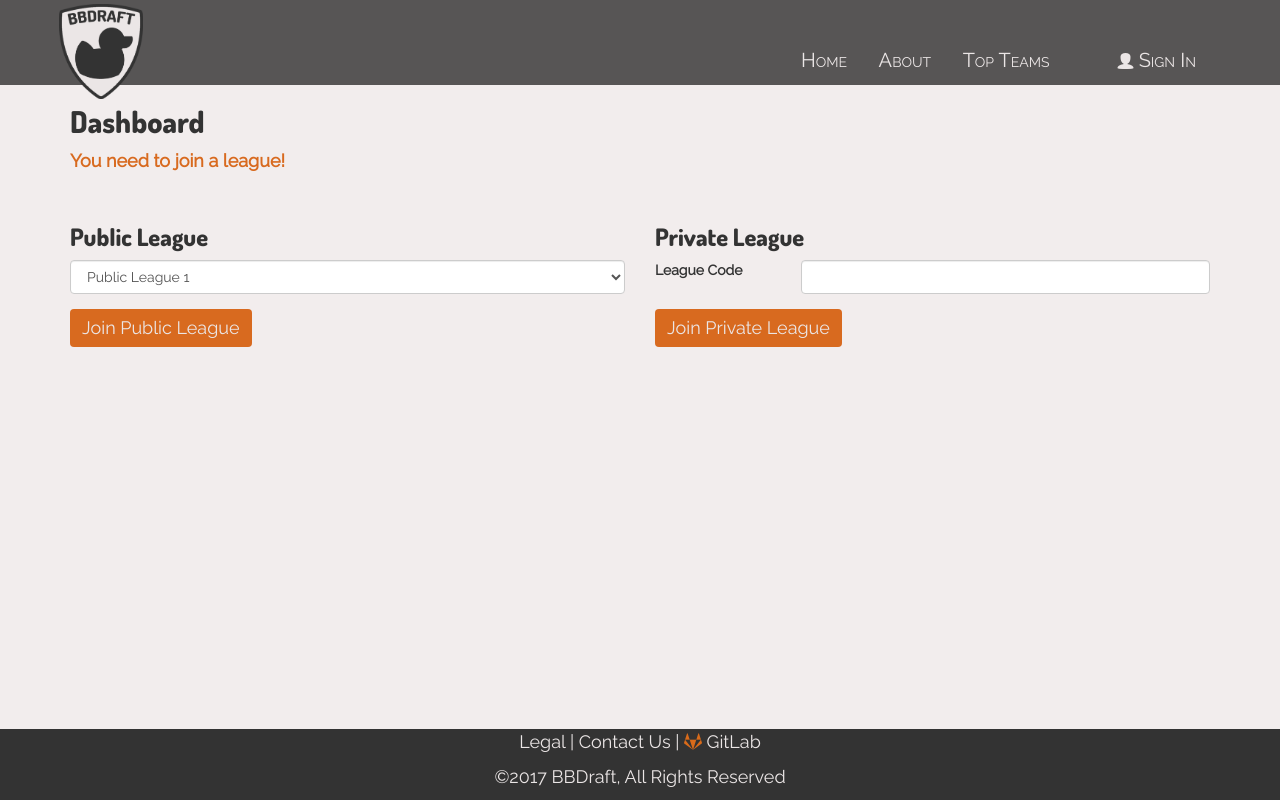
After one commit to LakenH/bbdraft, a PHP site: template templates/joinleague.twig in a window 1280 px wide. The commit adds this page. Run offline with PHP 8.4, Linux system fonts and the light colour scheme; the template is opened without the code that fills it, so the values that code supplies are empty; some libraries are stand-ins or nearby versions; some web fonts are replaced.

Commit message:
dashboard started
the first stages of the dashboard have been started, including a page to
join a league

```diff
--- /dev/null
+++ b/templates/joinleague.twig
@@ -0,0 +1,37 @@
+{% extends 'base.twig' %}
+{% block title %}Dashboard{% endblock %}
+{% block content %}
+<div class="container">
+<h2>Dashboard</h2>
+<p><strong class="orange-text">You need to join a league!</strong></p><br>
+<div class="row">
+	<div class="col-sm-12 col-md-6">
+		<form method="post" name="publicLeagueForm">
+			<h3>Public League</h3>
+				<div class="form-group">
+				<select name="publicLeague" class="form-control">
+					<option value="public1">Public League 1</option>
+					<option value="reddit">Reddit League</option>
+				</select>
+			</div>
+			<button type="submit" name="publicSubmit" class="btn">Join Public League</button>
+		</form>
+	</div>
+	<div class="col-sm-12 col-md-6">
+		<form method="post" name="privateLeagueForm">
+			<h3>Private League</h3>
+			<div class="form-group row">
+				<div class="col-sm-3">
+					<label for="private-code">League Code</label>
+				</div>
+				<div class="col-sm-9">
+					<input type="text" id="private-code" name="leagueCode" class="form-control">
+				</div>
+			</div>
+			<button type="submit" name="privateSubmit" class="btn">Join Private League</button>
+		</form>
+	</div>
+</div>
+
+</div>
+{% endblock %}
```
Also changed, not shown: dashboard.php (added, +23 -0 lines), includes/classes.php (+25 -6 lines).
